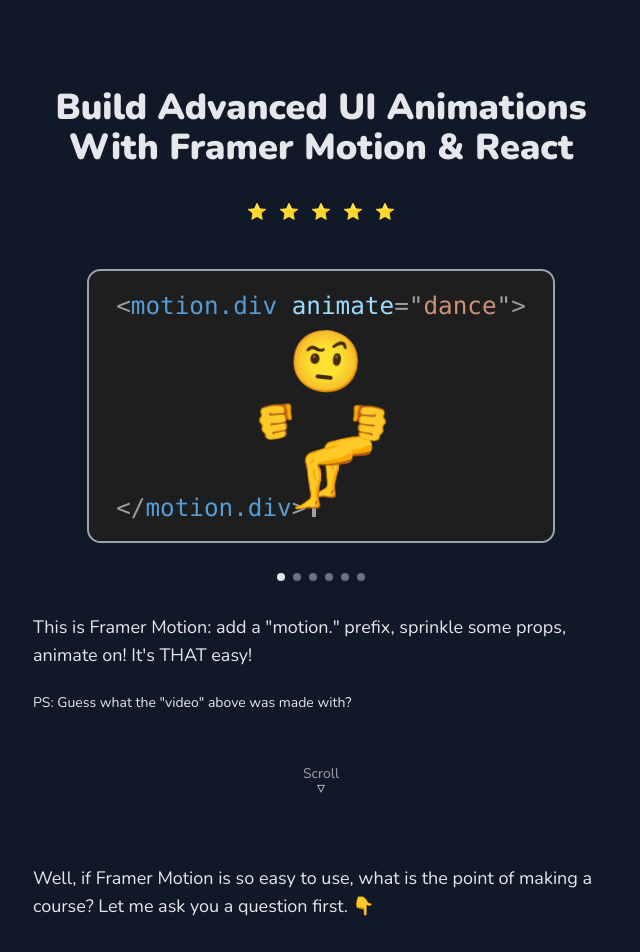
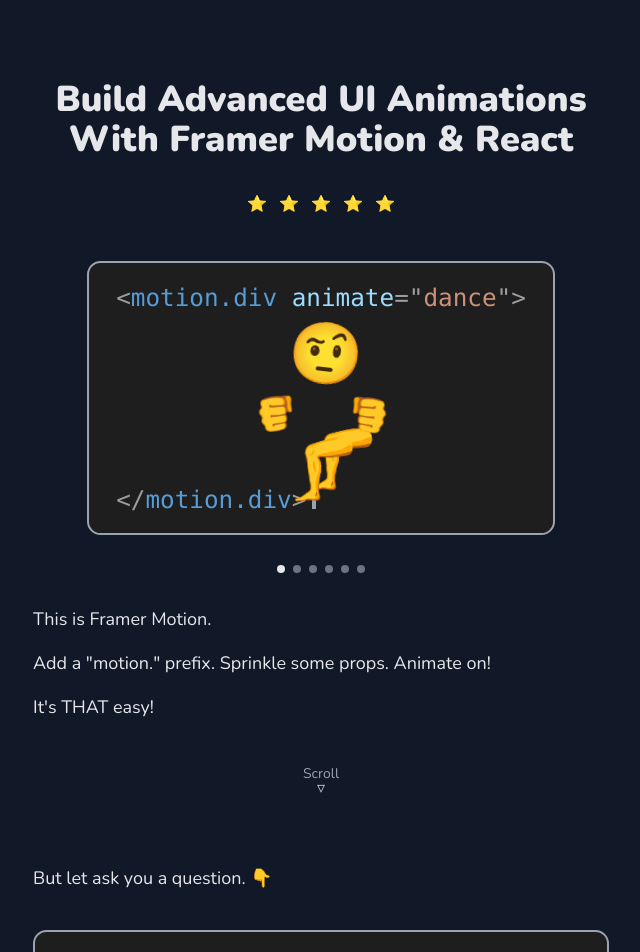
Before and after one commit to lintonye/smileys-in-motion, a Next.js app in the folder smileysinmotion.com/: page / in a window 1280 px wide. Shown: the top 952 px of the page, without its empty margins (319-959 px from the left). Built offline with nearby package versions, Linux system fonts and the light colour scheme.

Commit message:
Reveal text after scroll

```diff
--- a/smileysinmotion.com/components/Home.js
+++ b/smileysinmotion.com/components/Home.js
@@ -104,12 +104,10 @@ function Page({ children, className = "", fullScreen = false, onPageScroll }) {
   const indicatorOpacity = useTransform(scrollY, [top, top + 20], [1, 0]);
   useEffect(() => {
     const unsub = scrollY.onChange((y) => {
-      // console.log({ y, y0: top - vh + 20 });
-      if (
-        typeof onPageScroll === "function" &&
-        top - vh <= y &&
-        y <= top - vh + height
-      ) {
+      const y0 = top - vh > 0 ? top - vh : 0;
+      const y1 = top - vh > 0 ? top - vh + height : height;
+      console.log({ y, y0, y1 });
+      if (typeof onPageScroll === "function" && y0 <= y && y <= y1) {
         onPageScroll({ pageTop: top, scrollY: y });
       }
     });
@@ -144,21 +142,40 @@ function Heading() {
       setDanceDemoAnimate(["readyToPlay", "playing"]);
     }, 500);
   }, []);
+  const [textBelowDemoAnimate, setTextBelowDemoAnimate] = useState(
+    "beforeSeen"
+  );
   return (
     <Page
       className="max-w-xl mx-auto flex flex-col justify-center align-middle space-y-8"
       fullScreen
+      onPageScroll={({ scrollY }) => {
+        if (scrollY > 20) {
+          console.log(textBelowDemoAnimate);
+          setTextBelowDemoAnimate("playing");
+        }
+      }}
     >
-      <h1 className="text-4xl text-center font-extrabold">
+      <motion.h1
+        className="text-4xl text-center font-extrabold"
+        initial={{ opacity: 0 }}
+        animate={{ opacity: 1 }}
+        transition={{ delay: 3.5 }}
+      >
         Build Advanced UI Animations With Framer Motion &amp; React
-      </h1>
-      <div className="text-center mb-6 space-x-3">
+      </motion.h1>
+      <motion.div
+        className="text-center mb-6 space-x-3"
+        initial={{ opacity: 0 }}
+        animate={{ opacity: 1 }}
+        transition={{ delay: 3.5 }}
+      >
         {Array(5)
           .fill("⭐️")
           .map((s, index) => (
             <span key={index}>{s}</span>
           ))}
-      </div>
+      </motion.div>
       <Carrousel className="relative mx-auto">
         <DanceDemo animate={danceDemoAnimate} />
         <DanceDemo animate={danceDemoAnimate} />
@@ -168,18 +185,21 @@ function Heading() {
         <DanceDemo animate={danceDemoAnimate} />
       </Carrousel>
       <motion.div
-        className="text-lg space-y-6"
-        initial={{ opacity: 0 }}
-        animate={{ opacity: 1 }}
-        transition={{ delay: 4 }}
+        className="text-lg space-y-4"
+        initial={false}
+        animate={textBelowDemoAnimate}
+        variants={{
+          beforeSeen: { opacity: 0, y: -100 },
+          playing: { opacity: 1, y: 0 },
+        }}
+        transition={{ type: "spring", damping: 15 }}
       >
-        <p>
-          This is Framer Motion: add a "motion." prefix, sprinkle some props,
-          animate on! It's THAT easy!
-        </p>
-        <p className="text-sm">
+        <p>This is Framer Motion.</p>
+        <p>Add a "motion." prefix. Sprinkle some props. Animate on!</p>
+        <p>It's THAT easy!</p>
+        {/* <p className="text-sm">
           PS: Guess what the "video" above was made with?
-        </p>
+        </p> */}
       </motion.div>
     </Page>
   );
@@ -382,10 +402,7 @@ function Quiz() {
   ];
   return (
     <Page className="max-w-xl space-y-6 text-lg pt-16" fullScreen>
-      <p className="">
-        Well, if Framer Motion is so easy to use, what is the point of making a
-        course? Let me ask you a question first. 👇
-      </p>
+      <p className="">But let ask you a question. 👇</p>
 
       <Code>{`<motion.span animate={{ scale: 4 }}>
 👊
```
